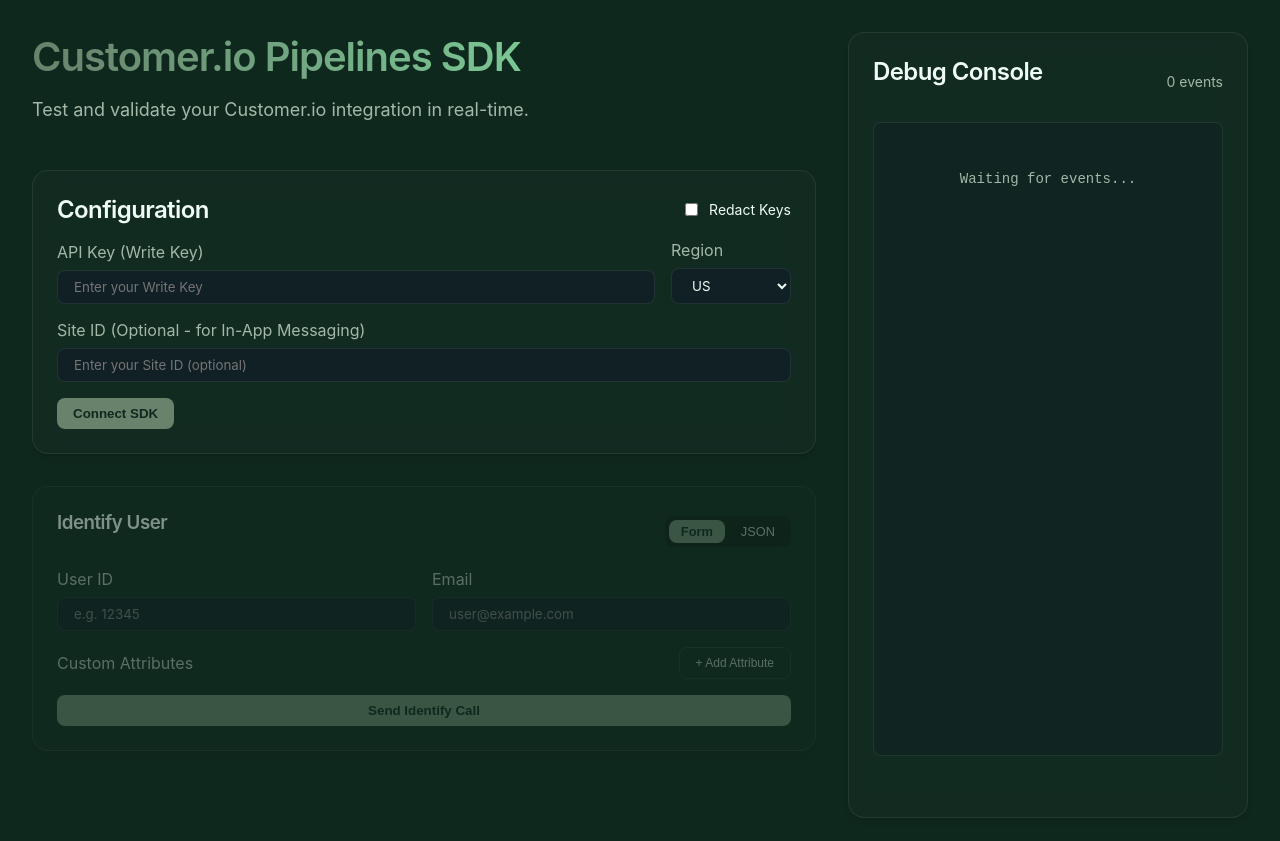
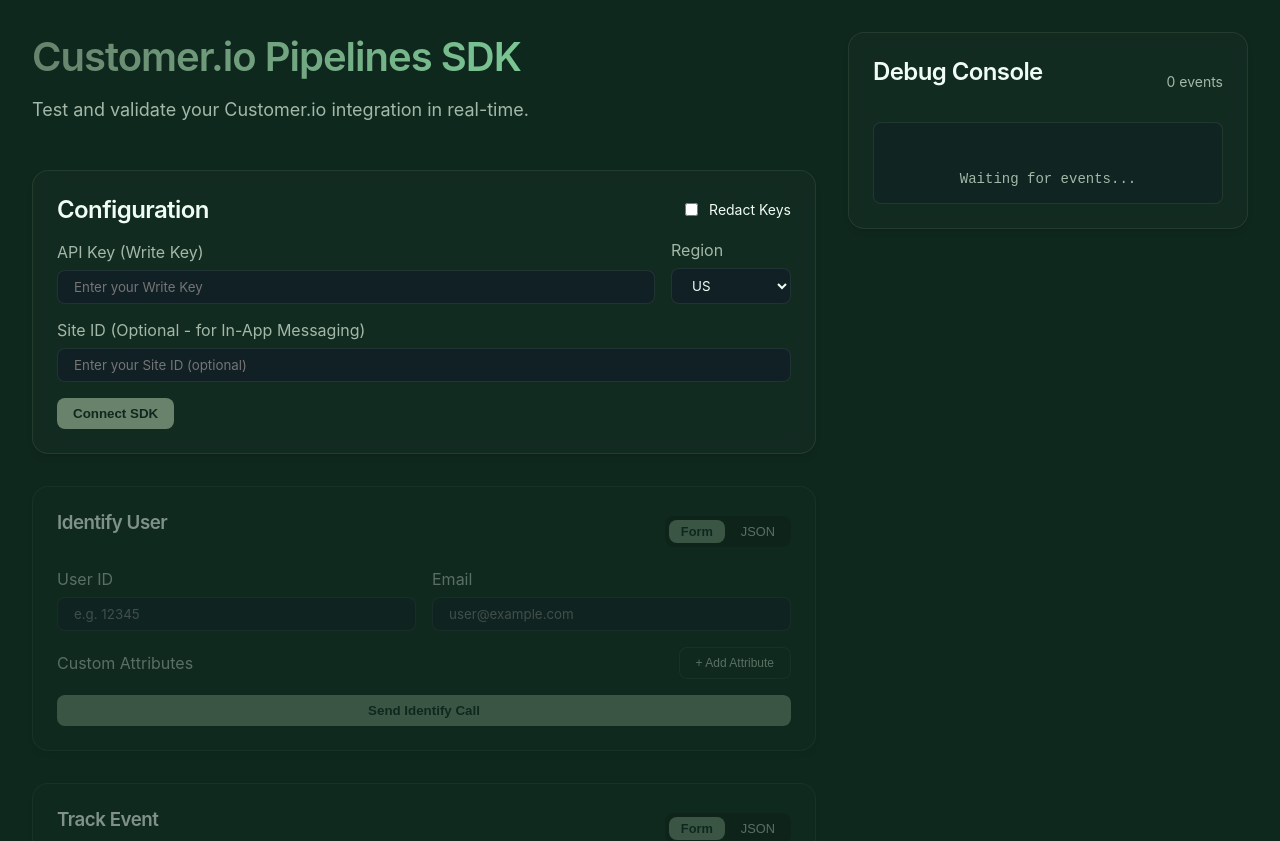
Before and after one commit to aaronarich/v2.1-cio-toolbox, a React (Vite) app: page / in a window 1280 px wide. Shown: the top 841 px of the page. Before the commit the page ends 818 px from the top, so only its background shows below. Built offline with nearby package versions, Linux system fonts and the light colour scheme.

Commit message:
refactor: use sticky layout for debug console

```diff
--- a/src/App.jsx
+++ b/src/App.jsx
@@ -49,8 +49,8 @@
   };
 
   return (
-    <div className="app-container" style={{ display: 'grid', gridTemplateColumns: '1fr 400px', gap: '2rem', height: 'calc(100vh - 4rem)' }}>
-      <div style={{ display: 'flex', flexDirection: 'column', gap: '2rem', overflowY: 'auto' }}>
+    <div className="app-container" style={{ display: 'grid', gridTemplateColumns: 'minmax(0, 1fr) 400px', gap: '2rem', alignItems: 'start' }}>
+      <div style={{ display: 'flex', flexDirection: 'column', gap: '2rem' }}>
         <header>
           <h1 style={{ fontSize: '2.5rem', marginBottom: '0.5rem', background: 'linear-gradient(to right, #68826C, #86efac)', WebkitBackgroundClip: 'text', WebkitTextFillColor: 'transparent' }}>
             Customer.io Pipelines SDK
@@ -76,7 +76,7 @@
         </div>
       </div>
 
-      <div style={{ height: '100%' }}>
+      <div style={{ position: 'sticky', top: '2rem' }}>
         <DebugConsole logs={logs} isRedacted={isRedacted} />
       </div>
     </div>
```
